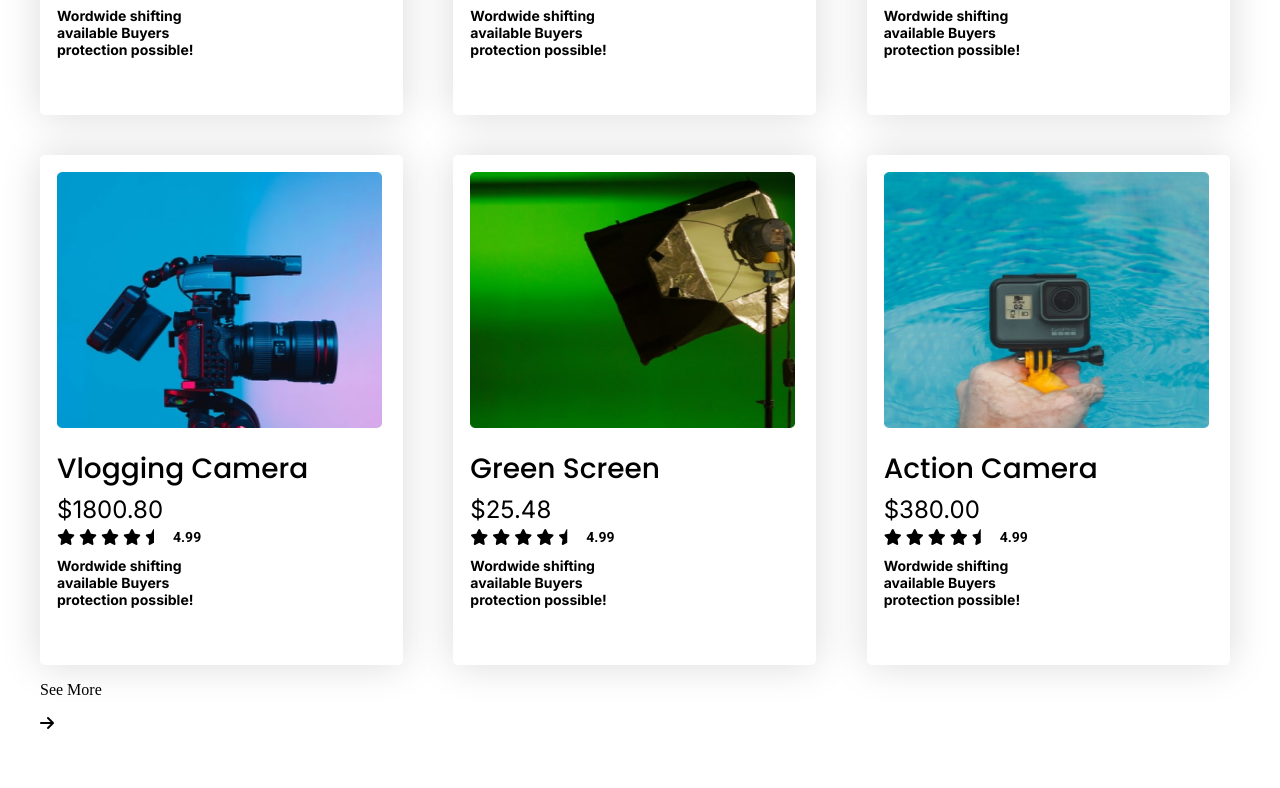
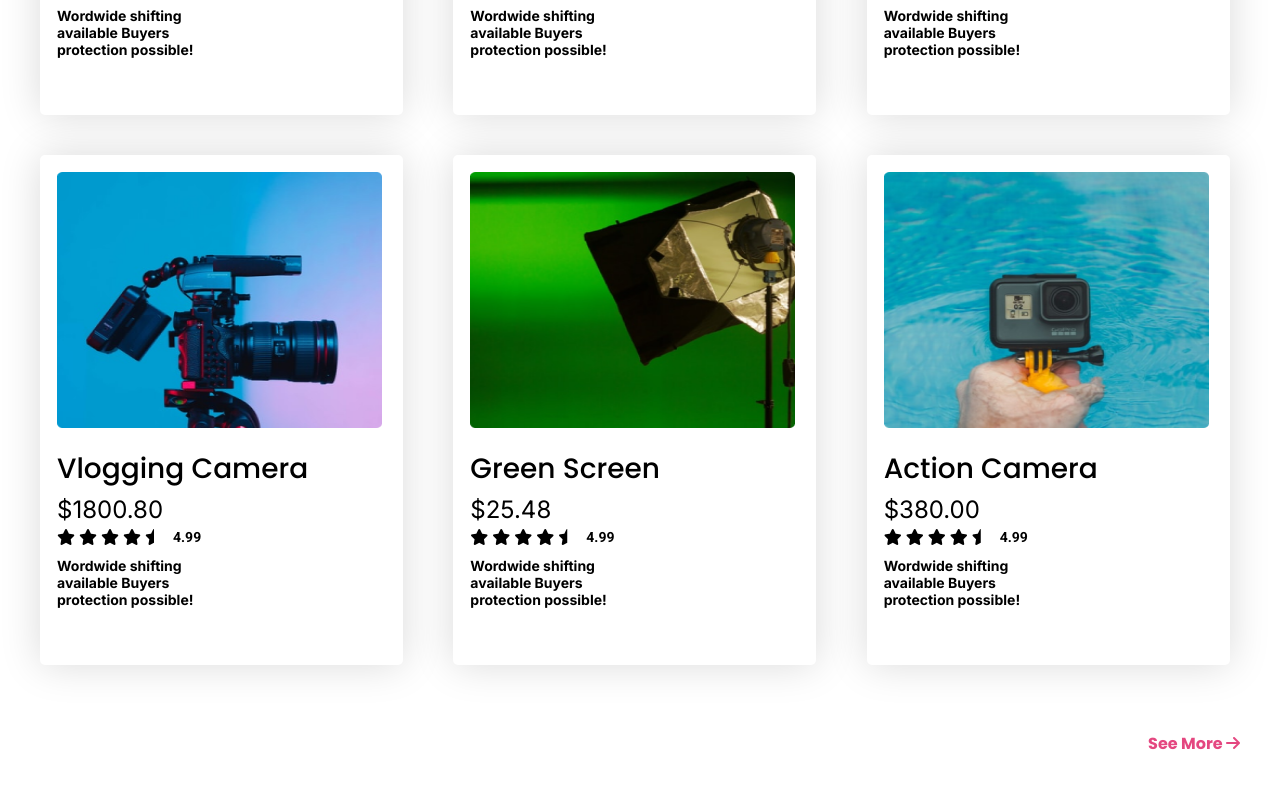
Before and after one commit to Tanvir-173/influencer-gear, a plain HTML site: page index.html in a window 1280 px wide. Shown: the part 1750-2538 px from the top of the page. Drawn offline with Linux system fonts and the light colour scheme.

Commit message:
second commit

```diff
--- a/index.html
+++ b/index.html
@@ -292,9 +292,10 @@
                     </div>
                 </div>
             </div>
+            <div class="see-all-flex">
+            <p class="see-all poppins-bold">See More  <i class="fa-solid fa-arrow-right"></i></p>
+            </div>
 
-            <p class="see-all">See More </p>
-            <i class="fa-solid fa-arrow-right"></i>
 
 
 
--- a/styles/index.css
+++ b/styles/index.css
@@ -323,3 +323,34 @@ nav{
     gap:40px;
 
 }
+
+.see-all{
+    font-size:16px;
+    color:rgba(224, 44, 109, 0.87);
+}
+
+.see-all-flex{
+    display:flex;
+    justify-content: flex-end;
+    margin-top:50px;
+}
+
+@media screen and (max-width:576px){
+
+     .card-container{
+        width:100%;
+
+     }
+
+    .card-container-grid{
+
+    grid-template-columns:repeat(1,auto);
+    justify-content:center;
+
+}
+
+.see-all-flex{
+    margin-right:60px;
+}
+
+}
```
